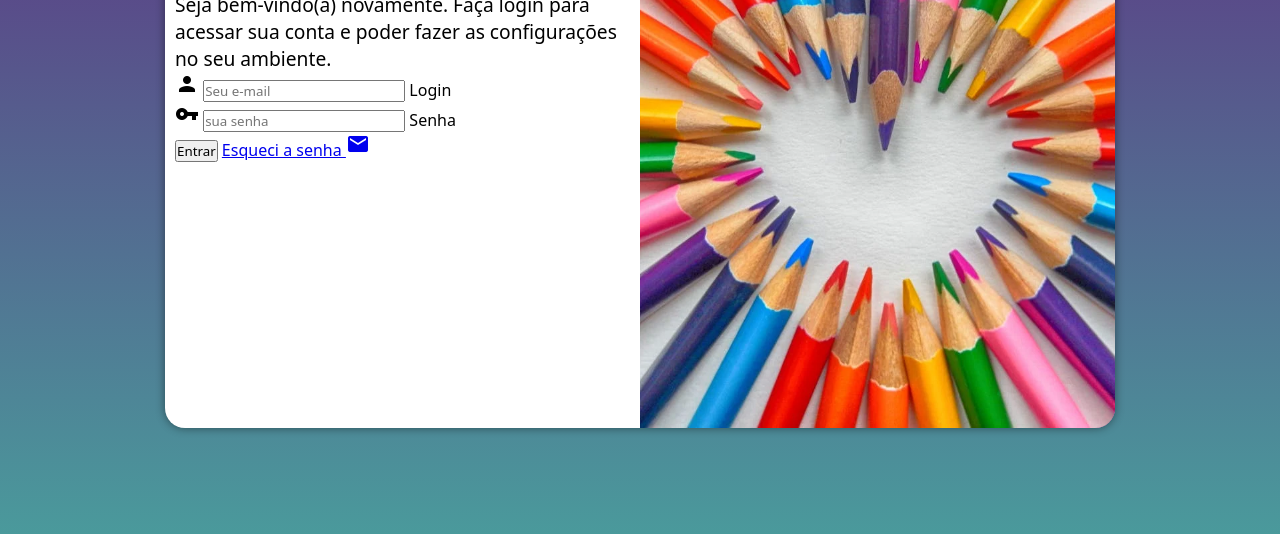
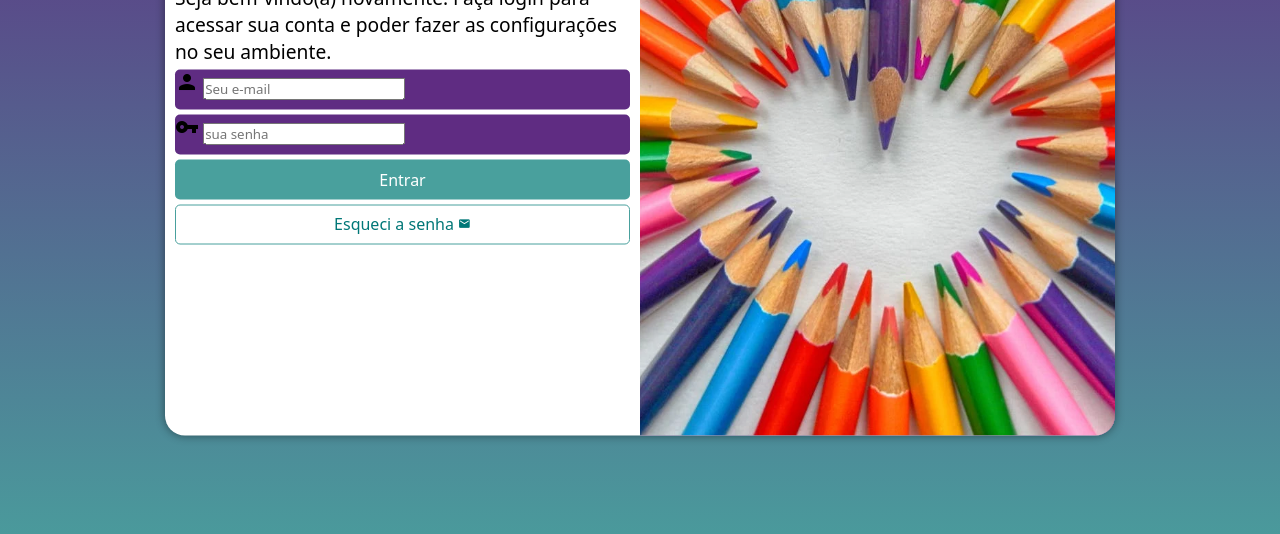
Before and after one commit to Edgar-diih/Projeto-login, a plain HTML site: page index.html in a window 1280 px wide. Shown: the part 222-756 px from the top of the page. Drawn offline with Linux system fonts and the light colour scheme.

Commit message:
estilo formulário

```diff
--- a/estilos/style.css
+++ b/estilos/style.css
@@ -27,8 +27,8 @@ section#login{
     transform: translate(-50%,-50%);
     overflow: hidden;
     background-color: white;
-    width: 250px;
-    height: 500px;
+    width: 260px;
+    height: 515px;
     border-radius: 20px;
     box-shadow:  0px 0px 10px rgba(0, 0, 0, 0.459);
     transition: width 0.3s, height 0.3s;
@@ -52,3 +52,49 @@ div#formulario > h1 {
 div#formulario > p {
     font-size: 0.8em;
 }
+form > div.campo{
+    background-color: #5f2c82;
+    width: 100%;
+    display: block;
+    height: 40px;
+    border-radius: 5px;
+    margin: 5px 0px;
+}
+div.campo > label {
+    display: none;
+}
+form > input[type=submit]{
+    display: block;
+    font-size: 1em;
+    width: 100%;
+    height: 40px;
+    background-color: #49a09d;
+    color: white;
+    border: none;
+    border-radius: 5px;
+    cursor: pointer;
+}
+form > input[type=submit]:hover {
+    background-color: aqua;
+    color: #49a09d;
+}
+form > a.botao {
+    display: block;
+    text-align: center;
+    font-size: 1em;
+    width: 100%;
+    height: 40px;
+    padding-top: 7px;
+    margin-top: 5px;
+    background-color: white;
+    color: rgb(0, 119, 119);
+    border: 1px solid #49a09d;
+    border-radius: 5px;
+    text-decoration: none;
+}
+form > a.botao:hover {
+    background-color: aqua;
+}
+form > a.botao > span {
+    font-size: 0.8em;
+}
--- a/index.html
+++ b/index.html
@@ -29,7 +29,7 @@
                         <label for="isenha">Senha</label>
                     </div>
                     <input type="submit" value="Entrar">
-                    <a href="Esqueci.html">Esqueci a senha <span class="material-icons">mail</span></a>
+                    <a href="Esqueci.html" class="botao">Esqueci a senha <span class="material-icons">mail</span></a>
                 </form>
             </div>
         </section>
```
